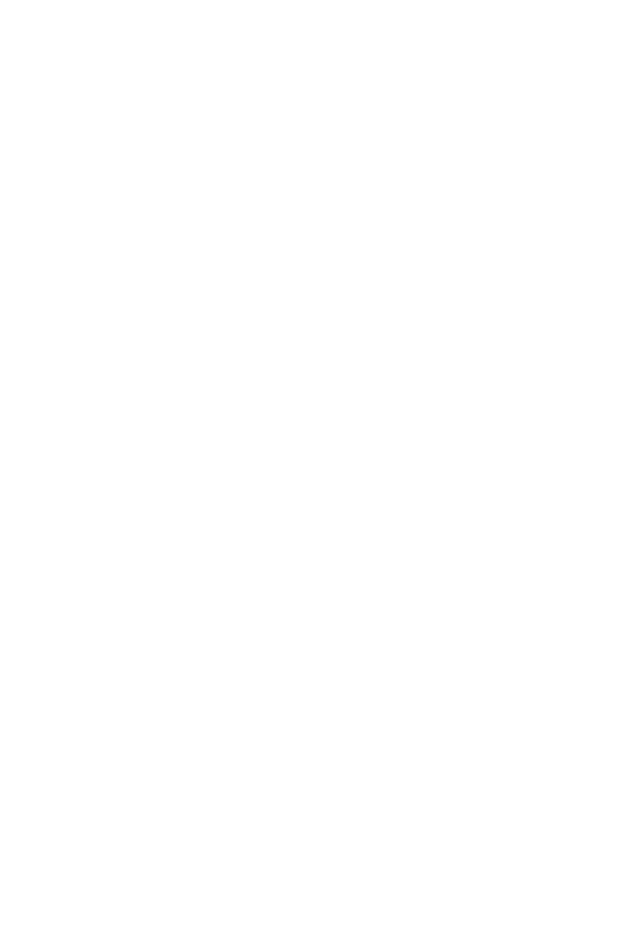
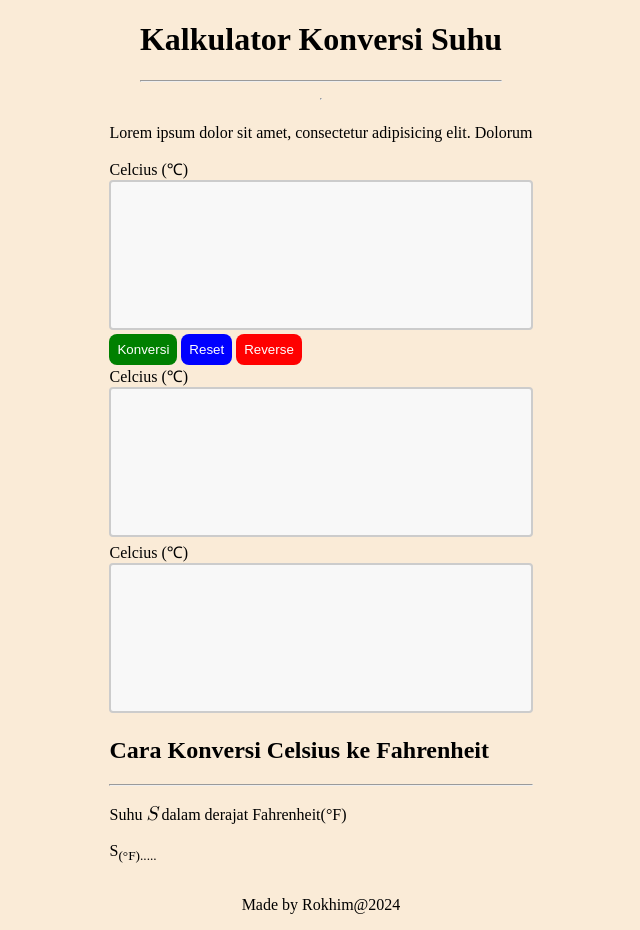
Before and after one commit to revou-fundamental-course/30-sept-24-abdurrochimit, a plain HTML site: page index.html in a window 1280 px wide. Shown: the whole page, without its empty margins (319-959 px from the left). Before the commit the page ends 800 px from the top, so only its background shows below. Drawn offline with Linux system fonts and the light colour scheme.

Commit message:
pupload kedua

```diff
--- a/css/styles.css
+++ b/css/styles.css
@@ -1 +1,44 @@
 /* CSS */
+body {
+  margin: 0px;
+  background-color: antiquewhite;
+  display: flex;
+  flex-direction: column;
+  align-items: center;
+}
+
+.form-btn {
+  border: none;
+  padding: 8px;
+  border-radius: 8px;
+}
+
+.form-btn-submit {
+  background-color: green;
+  color: white;
+}
+
+.form-btn-reset {
+  background-color: blue;
+  color: white;
+}
+
+.form-btn-reverse {
+  background-color: red;
+  color: white;
+}
+
+.padding-16 {
+}
+
+textarea {
+  width: 100%;
+  height: 150px;
+  padding: 12px 20px;
+  box-sizing: border-box;
+  border: 2px solid #ccc;
+  border-radius: 4px;
+  background-color: #f8f8f8;
+  font-size: 16px;
+  resize: none;
+}
--- a/index.html
+++ b/index.html
@@ -3,7 +3,73 @@
   <head>
     <meta charset="UTF-8" />
     <meta name="viewport" content="width=device-width, initial-scale=1.0" />
-    <title>Document</title>
+    <title>Document Rokhim</title>
+    <link rel="stylesheet" href="css/styles.css" />
   </head>
-  <body></body>
+  <body>
+    <header>
+      <h1>Kalkulator Konversi Suhu</h1>
+      <hr>
+    </header>
+    <hr>
+    <main>
+      <!-- Form Content -->
+      <section>
+        <!-- Instruksi -->
+        <article>
+          <p>
+            Lorem ipsum dolor sit amet, consectetur adipisicing elit. Dolorum
+          </p>
+        </article>
+        <!-- Inputan suhu -->
+
+        <form action="">
+            <div>
+                <div>
+                    <label for="input-suhu">Celcius (&#8451)</label>
+                  </div>
+                  <textarea name="" id="input-suhu"></textarea>
+                  <div>
+                    <button class="form-btn form-btn-submit" >Konversi</button>
+                    <button class="form-btn form-btn-reset">Reset</button>
+                    <button class="form-btn form-btn-reverse">Reverse</button>
+                  </div>
+            </div>
+
+
+
+        </form>
+        <!-- Hasil Inputa -->
+        <div>
+            <div>
+                <label for="hasil-suhu">Celcius (&#8451)</label>
+              </div>
+              <textarea name="" id="hasil-suhu"></textarea>
+        </div>
+        <!-- Cara Kalkulasi -->
+        <div>
+            <div>
+                <label for="how-to-suhu">Celcius (&#8451)</label>
+              </div>
+              <textarea name="" id="how-to-suhu"></textarea>
+        </div>
+      </section>
+
+      <!-- Info Content -->
+      <section>
+        <header>
+          <h2>Cara Konversi Celsius ke Fahrenheit</h2>
+          <hr>
+        </header>
+        <article>
+            <p >Suhu <Span style="font-size:20px; font-family: math; font-style: italic; font-weight: 600;">S</Span> dalam derajat Fahrenheit(&deg;F)</p>
+            <p><span>S</span><sub>(&deg;F).....</sub></p>
+
+        </article>
+      </section>
+    </main>
+    <footer>
+      <p>Made by Rokhim@2024</p>
+    </footer>
+  </body>
 </html>
```
